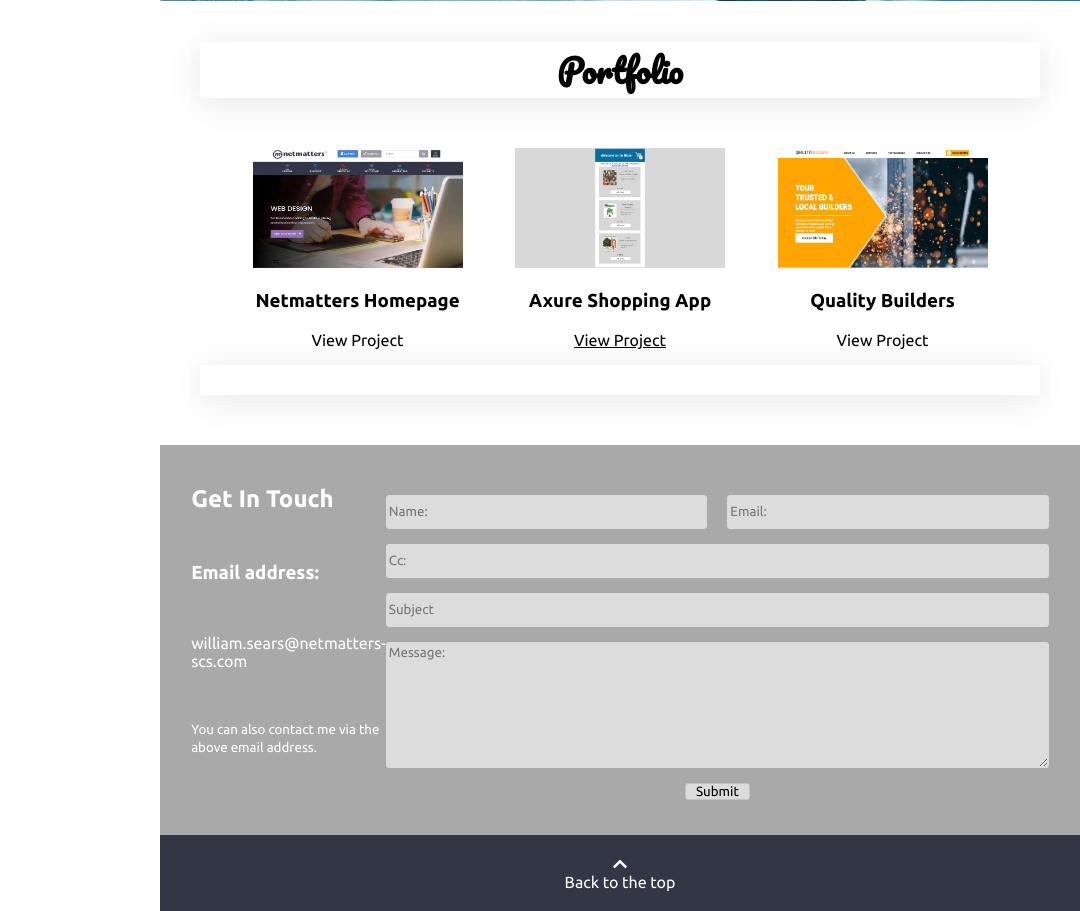
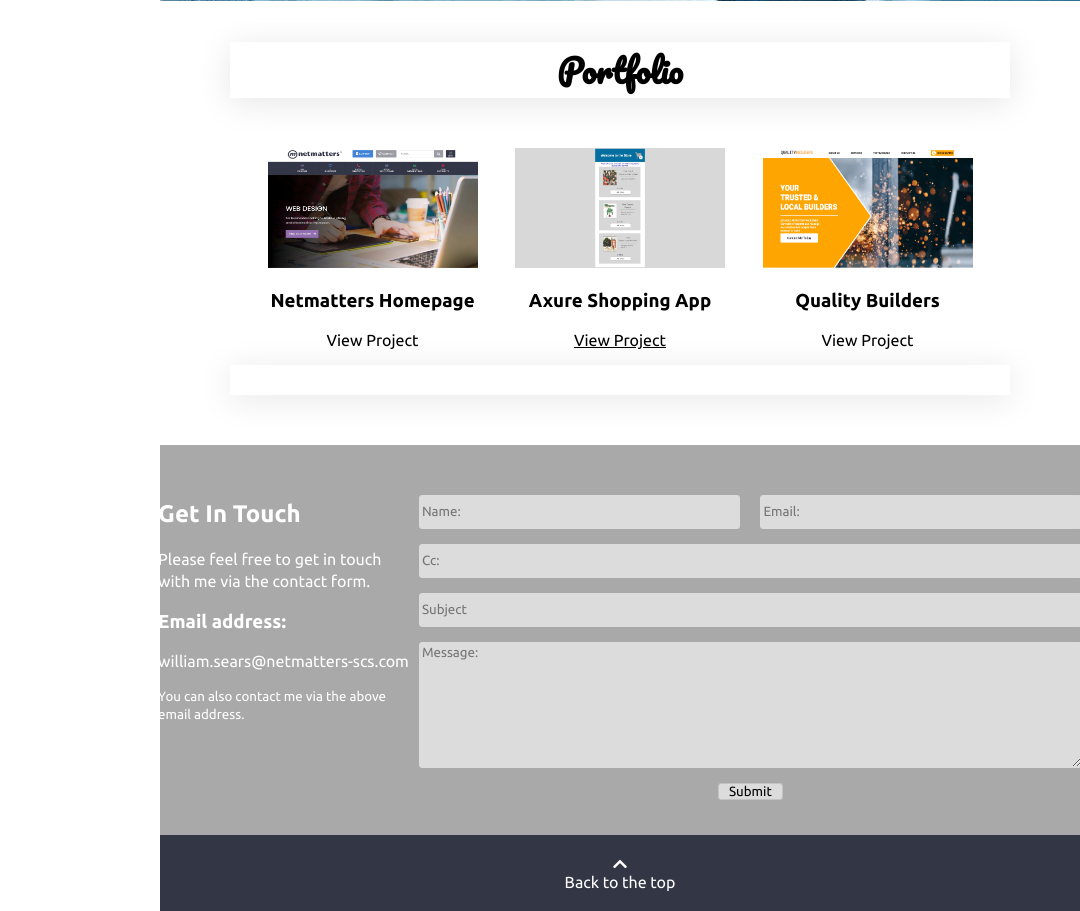
Before and after one commit to Wilber30/portfolio, a PHP site: page / in a window 1080 px wide. Shown: the part 799-1710 px from the top of the page. Run offline with PHP 8.4, Linux system fonts and the light colour scheme.

Commit message:
- Last of the day.

```diff
--- a/SCSS/modules/_navigation.scss
+++ b/SCSS/modules/_navigation.scss
@@ -6,6 +6,7 @@
 
 
 .navigation {
+  display: none;
   position: fixed;
   height: 100%;
   width: 160px;
--- a/SCSS/sections/_contact.scss
+++ b/SCSS/sections/_contact.scss
@@ -17,9 +17,13 @@
   justify-content: center;
 }
 
+// .contact_text {
+//   display: flex;
+//   flex-wrap: wrap;
+//   color: white;
+// }
+
 .contact_text {
-  display: flex;
-  flex-wrap: wrap;
   color: white;
 }
 
@@ -28,8 +32,14 @@
   line-height: 1.4rem;
 }
 
+.info_reduced {
+  display: none;
+  line-height: 1.4rem;
+}
+
 .email_address {
   width: 100%;
+  white-space: nowrap;
 }
 
 .form {
@@ -76,7 +86,7 @@ input {
   height: 30px;
 }
 
-.sub_btn {
+#sub_btn {
   margin-top: 15px;
   padding: 0px 10px 0px 10px;
   border: 1px solid $grey-border;
--- a/SCSS/styles.css
+++ b/SCSS/styles.css
@@ -6,31 +6,41 @@
     margin: auto;
   }
 }
-@media (min-width: 1260px) {
+@media (min-width: 992px) and (max-width: 1199px) {
+  .container {
+    width: 780px;
+    margin: auto;
+  }
+}
+@media (min-width: 1200px) {
   .container {
     width: 1000px;
     margin: auto;
   }
 }
-@media (min-width: 992px) and (max-width: 1259px) {
-  .container {
-    width: 840px;
-    margin: auto;
+@media (min-width: 992px) {
+  .navigation {
+    display: block;
   }
 }
-@media (min-width: 1261px) {
-  .info {
+@media (min-width: 992px) and (max-width: 1199px) {
+  .info_reduced {
     display: block !important;
   }
 }
-@media (max-width: 1260px) {
-  .info, .contact_header, .email_header, .email_address, .contact_detail {
-    margin: 5px 0px 5px 0px;
+@media (min-width: 992px) and (max-width: 1199px) {
+  .contact_wrapper {
+    gap: 10px;
   }
 }
-@media (max-width: 1260px) {
+@media (max-width: 1199px) {
   input {
     height: 30px;
+  }
+}
+@media (min-width: 1200px) {
+  .info {
+    display: block !important;
   }
 }
 html body {
@@ -65,34 +75,45 @@ body {
     margin: auto;
   }
 }
-@media (min-width: 1260px) {
+@media (min-width: 992px) and (max-width: 1199px) {
+  .container {
+    width: 780px;
+    margin: auto;
+  }
+}
+@media (min-width: 1200px) {
   .container {
     width: 1000px;
     margin: auto;
   }
 }
-@media (min-width: 992px) and (max-width: 1259px) {
-  .container {
-    width: 840px;
-    margin: auto;
+@media (min-width: 992px) {
+  .navigation {
+    display: block;
   }
 }
-@media (min-width: 1261px) {
+@media (min-width: 992px) and (max-width: 1199px) {
+  .info_reduced {
+    display: block !important;
+  }
+}
+@media (min-width: 992px) and (max-width: 1199px) {
+  .contact_wrapper {
+    gap: 10px;
+  }
+}
+@media (max-width: 1199px) {
+  input {
+    height: 30px;
+  }
+}
+@media (min-width: 1200px) {
   .info {
     display: block !important;
   }
 }
-@media (max-width: 1260px) {
-  .info, .contact_header, .email_header, .email_address, .contact_detail {
-    margin: 5px 0px 5px 0px;
-  }
-}
-@media (max-width: 1260px) {
-  input {
-    height: 30px;
-  }
-}
 .navigation {
+  display: none;
   position: fixed;
   height: 100%;
   width: 160px;
@@ -170,31 +191,41 @@ body {
     margin: auto;
   }
 }
-@media (min-width: 1260px) {
+@media (min-width: 992px) and (max-width: 1199px) {
+  .container {
+    width: 780px;
+    margin: auto;
+  }
+}
+@media (min-width: 1200px) {
   .container {
     width: 1000px;
     margin: auto;
   }
 }
-@media (min-width: 992px) and (max-width: 1259px) {
-  .container {
-    width: 840px;
-    margin: auto;
+@media (min-width: 992px) {
+  .navigation {
+    display: block;
   }
 }
-@media (min-width: 1261px) {
-  .info {
+@media (min-width: 992px) and (max-width: 1199px) {
+  .info_reduced {
     display: block !important;
   }
 }
-@media (max-width: 1260px) {
-  .info, .contact_header, .email_header, .email_address, .contact_detail {
-    margin: 5px 0px 5px 0px;
+@media (min-width: 992px) and (max-width: 1199px) {
+  .contact_wrapper {
+    gap: 10px;
   }
 }
-@media (max-width: 1260px) {
+@media (max-width: 1199px) {
   input {
     height: 30px;
+  }
+}
+@media (min-width: 1200px) {
+  .info {
+    display: block !important;
   }
 }
 footer {
@@ -222,31 +253,41 @@ footer {
     margin: auto;
   }
 }
-@media (min-width: 1260px) {
+@media (min-width: 992px) and (max-width: 1199px) {
+  .container {
+    width: 780px;
+    margin: auto;
+  }
+}
+@media (min-width: 1200px) {
   .container {
     width: 1000px;
     margin: auto;
   }
 }
-@media (min-width: 992px) and (max-width: 1259px) {
-  .container {
-    width: 840px;
-    margin: auto;
+@media (min-width: 992px) {
+  .navigation {
+    display: block;
   }
 }
-@media (min-width: 1261px) {
-  .info {
+@media (min-width: 992px) and (max-width: 1199px) {
+  .info_reduced {
     display: block !important;
   }
 }
-@media (max-width: 1260px) {
-  .info, .contact_header, .email_header, .email_address, .contact_detail {
-    margin: 5px 0px 5px 0px;
+@media (min-width: 992px) and (max-width: 1199px) {
+  .contact_wrapper {
+    gap: 10px;
   }
 }
-@media (max-width: 1260px) {
+@media (max-width: 1199px) {
   input {
     height: 30px;
+  }
+}
+@media (min-width: 1200px) {
+  .info {
+    display: block !important;
   }
 }
 .full-page {
@@ -378,31 +419,41 @@ footer {
     margin: auto;
   }
 }
-@media (min-width: 1260px) {
+@media (min-width: 992px) and (max-width: 1199px) {
+  .container {
+    width: 780px;
+    margin: auto;
+  }
+}
+@media (min-width: 1200px) {
   .container {
     width: 1000px;
     margin: auto;
   }
 }
-@media (min-width: 992px) and (max-width: 1259px) {
-  .container {
-    width: 840px;
-    margin: auto;
+@media (min-width: 992px) {
+  .navigation {
+    display: block;
   }
 }
-@media (min-width: 1261px) {
-  .info {
+@media (min-width: 992px) and (max-width: 1199px) {
+  .info_reduced {
     display: block !important;
   }
 }
-@media (max-width: 1260px) {
-  .info, .contact_header, .email_header, .email_address, .contact_detail {
-    margin: 5px 0px 5px 0px;
+@media (min-width: 992px) and (max-width: 1199px) {
+  .contact_wrapper {
+    gap: 10px;
   }
 }
-@media (max-width: 1260px) {
+@media (max-width: 1199px) {
   input {
     height: 30px;
+  }
+}
+@media (min-width: 1200px) {
+  .info {
+    display: block !important;
   }
 }
 #port {
@@ -446,31 +497,41 @@ footer {
     margin: auto;
   }
 }
-@media (min-width: 1260px) {
+@media (min-width: 992px) and (max-width: 1199px) {
+  .container {
+    width: 780px;
+    margin: auto;
+  }
+}
+@media (min-width: 1200px) {
   .container {
     width: 1000px;
     margin: auto;
   }
 }
-@media (min-width: 992px) and (max-width: 1259px) {
-  .container {
-    width: 840px;
-    margin: auto;
+@media (min-width: 992px) {
+  .navigation {
+    display: block;
   }
 }
-@media (min-width: 1261px) {
-  .info {
+@media (min-width: 992px) and (max-width: 1199px) {
+  .info_reduced {
     display: block !important;
   }
 }
-@media (max-width: 1260px) {
-  .info, .contact_header, .email_header, .email_address, .contact_detail {
-    margin: 5px 0px 5px 0px;
+@media (min-width: 992px) and (max-width: 1199px) {
+  .contact_wrapper {
+    gap: 10px;
   }
 }
-@media (max-width: 1260px) {
+@media (max-width: 1199px) {
   input {
     height: 30px;
+  }
+}
+@media (min-width: 1200px) {
+  .info {
+    display: block !important;
   }
 }
 .contact_section {
@@ -488,8 +549,6 @@ footer {
 }
 
 .contact_text {
-  display: flex;
-  flex-wrap: wrap;
   color: white;
 }
 
@@ -498,8 +557,14 @@ footer {
   line-height: 1.4rem;
 }
 
+.info_reduced {
+  display: none;
+  line-height: 1.4rem;
+}
+
 .email_address {
   width: 100%;
+  white-space: nowrap;
 }
 
 .form {
@@ -546,7 +611,7 @@ input {
   height: 30px;
 }
 
-.sub_btn {
+#sub_btn {
   margin-top: 15px;
   padding: 0px 10px 0px 10px;
   border: 1px solid #c3c3c3;
@@ -554,7 +619,7 @@ input {
   font-family: Ubuntu;
   background-color: #DCDCDC;
 }
-.sub_btn:hover {
+#sub_btn:hover {
   border: 2px solid orange;
   background-color: #c3c3c3;
 }
--- a/SCSS/utilities/_media.scss
+++ b/SCSS/utilities/_media.scss
@@ -8,37 +8,56 @@
   }
 }
 
-
-@media (min-width: 992px) and (max-width: 1259px) {
+@media (min-width: 992px) and (max-width: 1199px) {
  .container {
-   width: 840px;
+   width: 780px;
    margin: auto;
  }
 }
 
-@media (min-width: 1260px) {
+@media (min-width: 1200px) {
   .container {
     width: 1000px;
     margin: auto;
   }
 }
 
+// base
+// @media (max-width: 991px){
+//   main {
+//     margin-left: 160px;
+//   }
+// }
+
+// navigation
+@media (min-width: 992px){
+.navigation  {
+    display: block;
+  }
+}
+
 // Contact layout
 
-@media (min-width: 1261px) {
+@media (min-width: 992px) and (max-width: 1199px) {
+  .info_reduced {
+    display: block !important;
+  }
+}
+
+@media (min-width: 992px) and (max-width: 1199px) {
+  .contact_wrapper {
+    gap: 10px;
+  }
+}
+
+@media (max-width: 1199px) {
+  input {
+    height: 30px;
+  }
+}
+
+@media (min-width: 1200px) {
   .info {
     display: block !important;
   }
 }
-
-@media (max-width: 1260px) {
-  .info, .contact_header, .email_header, .email_address, .contact_detail {
-    margin: 5px 0px 5px 0px;
-  }
-}
-
-@media (max-width: 1260px) {
-  input {
-    height: 30px;
-  }
-}
--- a/index.html
+++ b/index.html
@@ -121,6 +121,8 @@
           I am more than happy to discuss any projects, or potential job opportunities
           in web development.
         </p>
+        <p class="info_reduced">Please feel free to get in touch with me via the contact form.
+        </p>
           <h3 class="email_header">Email address:</h3>
           <p class="email_address">william.sears@netmatters-scs.com</p>
           <p class="contact_detail"><small>You can also contact me via the above  email address.</small></p>
@@ -134,7 +136,7 @@
         <input class="input" type="email" name="email" placeholder="Cc:">
         <input class="input"type="text" name="subject" placeholder="Subject">
         <textarea name="message" rows="8" cols="80" placeholder="Message:"></textarea>
-        <button class="sub_btn" type="button" name="Submit">Submit</button>
+        <button id="sub_btn" type="button" name="Submit">Submit</button>
       </div>
 
     </div>
```
Also changed, not shown: SCSS/modules/_navigation.css (+28 -4 lines), SCSS/sections/_contact.css (+26 -17 lines), SCSS/utilities/_media.css (+24 -14 lines), SCSS/styles.scss (line endings or trailing spaces), 4 other files.
